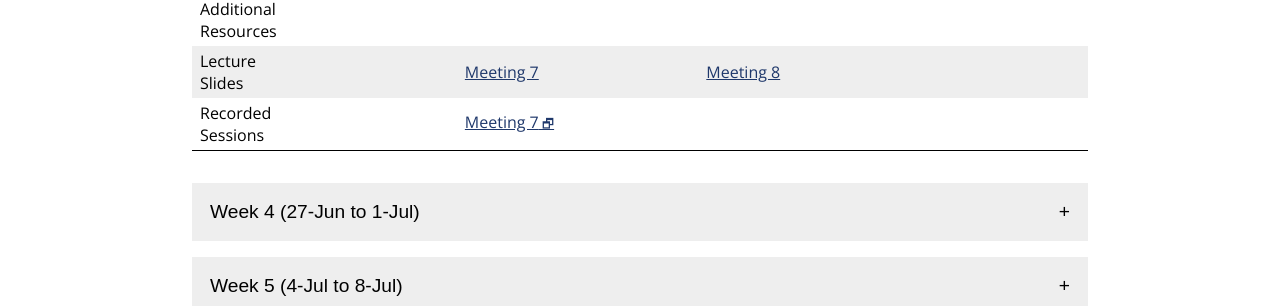
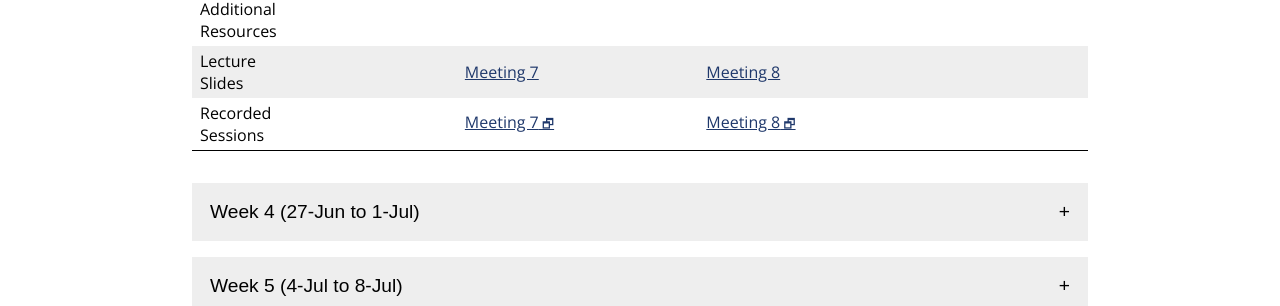
Before and after one commit to jhu-ip/cs220-summer22, a Jekyll site: the page built from material.md, in a window 1280 px wide. Shown: the part 924-1230 px from the top of the page. Built offline with Jekyll 4.4.1, drawn with Linux system fonts in a browser that asks for light colours; some web fonts are replaced.

Commit message:
link to meeting 8 lecture recording

```diff
--- a/material.csv
+++ b/material.csv
@@ -116,6 +116,7 @@
 3,3,24-Jun,Exercise,Exercise 15,exercise/ex15.html
 3,3,24-Jun,Slides,Midterm project,assign/midterm.html
 3,3,24-Jun,LectureSlides,Meeting 8,slides/class08.pdf
+3,3,24-Jun,Recording,Meeting 8,https://jh.hosted.panopto.com/Panopto/Pages/Viewer.aspx?id=49851a55-4c4d-4c54-afcc-aebe010fda77
 4,1,27-Jun,Video,Linked lists,https://jh.hosted.panopto.com/Panopto/Pages/Viewer.aspx?id=254ea75c-12a1-456c-b91d-ae230027a0c6
 4,1,27-Jun,Slides,Linked lists,slides/day17_linked_lists.pdf
 4,1,27-Jun,Recap,Day 17,questions/day17.html
--- a/material.md
+++ b/material.md
@@ -184,7 +184,7 @@
       <td>Recorded<br>Sessions</td>
       <td></td>
       <td><a class='external' target='_blank' href='https://jh.hosted.panopto.com/Panopto/Pages/Viewer.aspx?id=cb42e15a-0c53-4a47-bd9c-aebc012e912b'>Meeting 7</a></td>
-      <td></td>
+      <td><a class='external' target='_blank' href='https://jh.hosted.panopto.com/Panopto/Pages/Viewer.aspx?id=49851a55-4c4d-4c54-afcc-aebe010fda77'>Meeting 8</a></td>
     </tr>
   </tbody>
 </table>
```
